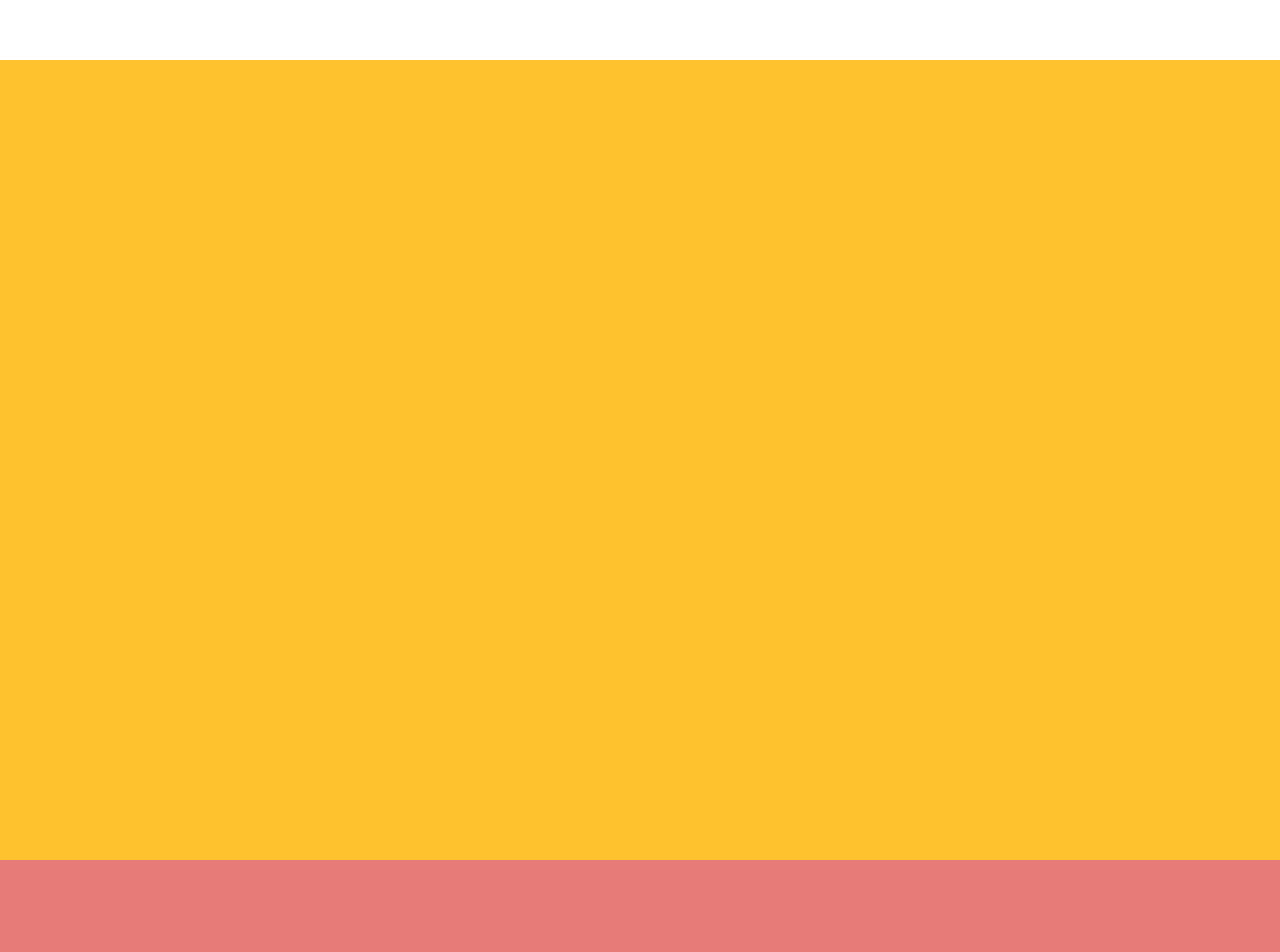
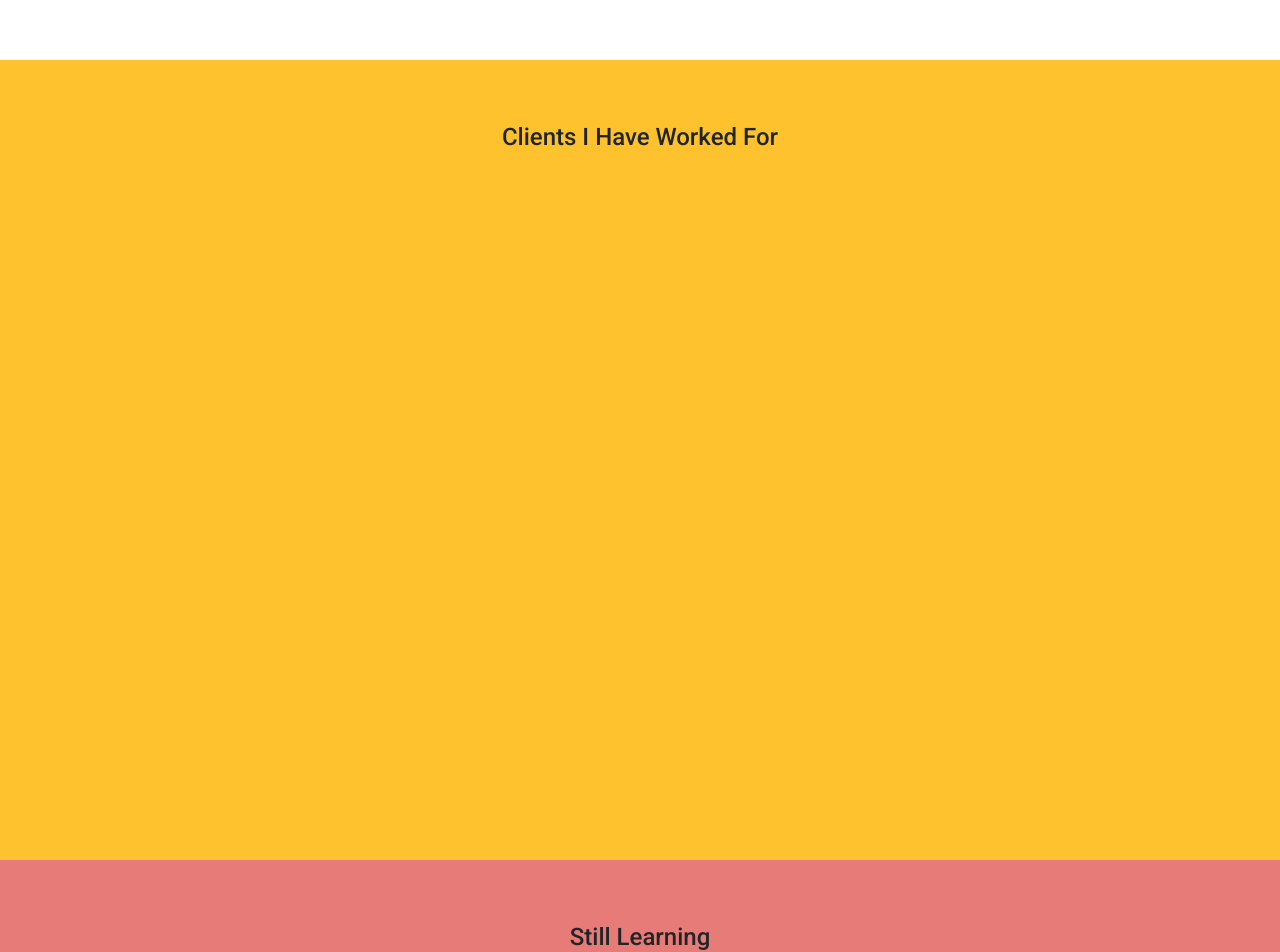
Before and after one commit to simone188535/portfolio, a React (Create React App) app: page / in a window 1280 px wide. Shown: the part 1540-2492 px from the top of the page. Built offline with nearby package versions, Linux system fonts and the light colour scheme.

Commit message:
viewpoint checks trigger

```diff
--- a/src/Homepage.js
+++ b/src/Homepage.js
@@ -1,14 +1,14 @@
 import React, { useState, useEffect } from 'react';
 import { TweenLite, TimelineLite, Circ } from "gsap/TweenMax";
-import  { heroRightAnimation } from './js/heroRightAnimation';
-import  { heroLeftAnimation } from './js/heroLeftAnimation';
+import { heroRightAnimation } from './js/heroRightAnimation';
+import { heroLeftAnimation } from './js/heroLeftAnimation';
 import { isInViewport } from './js/isInViewport';
 import $ from 'jquery';
 
 
 const Homepage = () => {
 
-    const [firstTrigger, setFirstTrigger] = useState(false);
+    // const [firstTrigger, setFirstTrigger] = useState(false);
     // const [secondTrigger, setSecondTrigger] = useState(false);
     // const [thirdTrigger, setThirdTrigger] = useState(false);
 
@@ -23,15 +23,19 @@ const Homepage = () => {
         const tl = new TimelineLite();
         // const scrollTop = window.pageYOffset;
 
-        if (firstTrigger === false) {
-
-            if (isInViewport('#trigger')) {
-                tl.to($('#trigger'), 1, {
+        // if (firstTrigger === false) {
+        $.fn.checkVP = (ident) => {
+            if (isInViewport($(ident))) {
+                tl.to($(ident), 1, {
                     opacity: 1
                 });
-                setFirstTrigger(true);
+                // setFirstTrigger(true);
             }
         }
+        $(window).checkVP('#trigger');
+        $(window).checkVP('#trigger2');
+        $(window).checkVP('#trigger3');
+        //}
         return false;
         // console.log(window.scrollY);
     }
@@ -72,12 +76,12 @@ const Homepage = () => {
 
                 <div className="row vh-100 section-third">
                     <div className="col-12">
-                        <h2 className="text-center sub-section-header">Clients I Have Worked For</h2>
+                        <h2 id="trigger2" className="text-center sub-section-header">Clients I Have Worked For</h2>
                     </div>
                 </div>
                 <div className="row vh-100 section-fourth">
                     <div className="col-12">
-                        <h2 className="text-center sub-section-header">Still Learning</h2>
+                        <h2 id="trigger3" className="text-center sub-section-header">Still Learning</h2>
                     </div>
                 </div>
 
```
